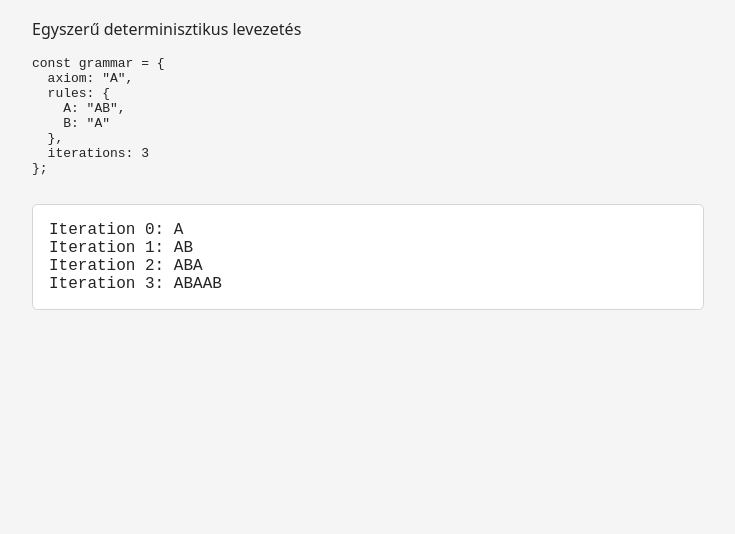
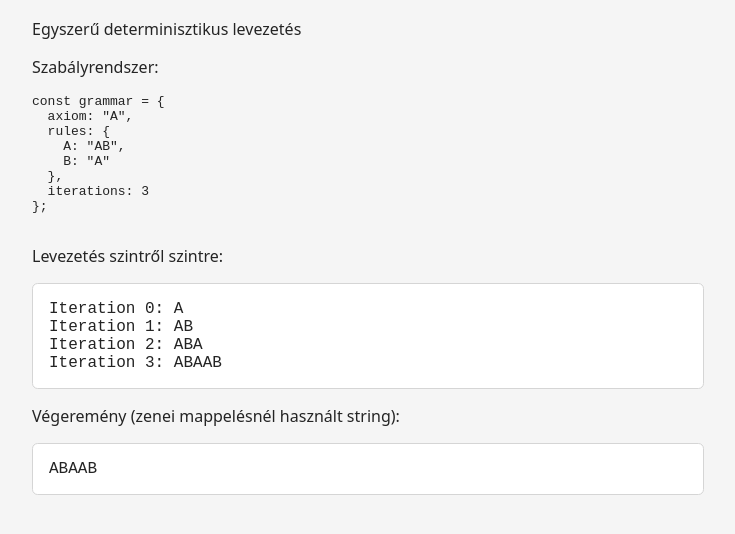
Before and after one commit to zsoci1/l_system_music, a website built with Vite: page index.html in a window 1280 px wide. Shown: the part 110-644 px from the top of the page, without its empty margins (272-1007 px from the left). Built offline with nearby package versions, Linux system fonts and the light colour scheme.

Commit message:
output string test

```diff
--- a/index.html
+++ b/index.html
@@ -9,6 +9,7 @@
     <main>
       <h1>L-System Music Engine</h1>
       <p>Egyszerű determinisztikus levezetés</p>
+      <p>Szabályrendszer:</p>
       <pre>
 const grammar = {
   axiom: "A",
@@ -19,7 +20,10 @@ const grammar = {
   iterations: 3
 };
       </pre>
+      <p>Levezetés szintről szintre:</p>
       <output id="derivation" aria-live="polite"></output>
+      <p>Végeremény (zenei mappelésnél használt string):</p>
+      <output id="string" aria-live="polite"></output>
     </main>
     <script type="module" src="/src/main.js"></script>
   </body>
--- a/src/main.js
+++ b/src/main.js
@@ -1,4 +1,5 @@
 import { deriveLevels } from "./lsystem.js";
+import { derive } from "./lsystem.js";
 import "./style.css";
 
 const grammar = {
@@ -13,6 +14,11 @@ const grammar = {
 const derivation = document.querySelector("#derivation");
 const levels = deriveLevels(grammar);
 
+const stringElement = document.querySelector("#string");
+const generatedString = derive(grammar);
+
+stringElement.textContent = generatedString;
+
 derivation.textContent = levels
   .map((value, iteration) => `Iteration ${iteration}: ${value}`)
   .join("\n");
```
Also changed, not shown: 1 other file.
